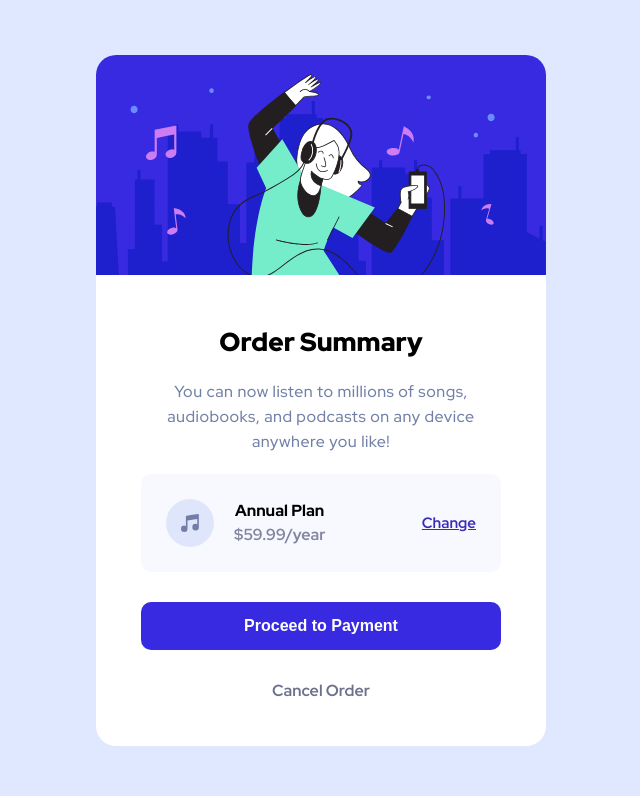
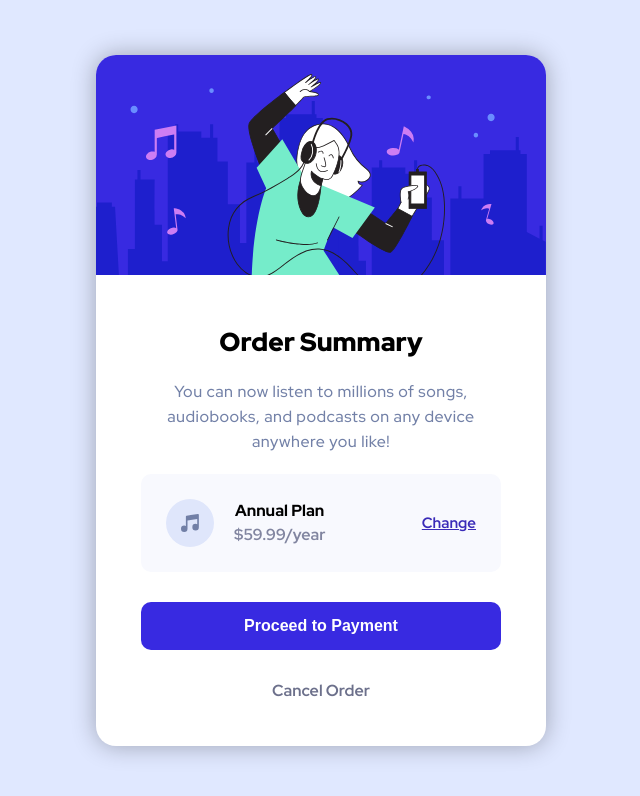
Before and after one commit to KevoWaZ/Order-Summary-Card, a plain HTML site: page index.html in a window 1280 px wide. Shown: the whole page, without its empty margins (319-959 px from the left). Drawn offline with Linux system fonts and the light colour scheme.

Commit message:
Update style.css

```diff
--- a/style.css
+++ b/style.css
@@ -18,6 +18,8 @@ body {
     height: auto;
     background-color: #fff;
     border-radius: 20px;
+    -webkit-box-shadow: 0px 0px 25px 0px rgba(0,0,0,0.3);
+    box-shadow: 0px 0px 25px 0px rgba(0,0,0,0.3);
 
 }
 
```
